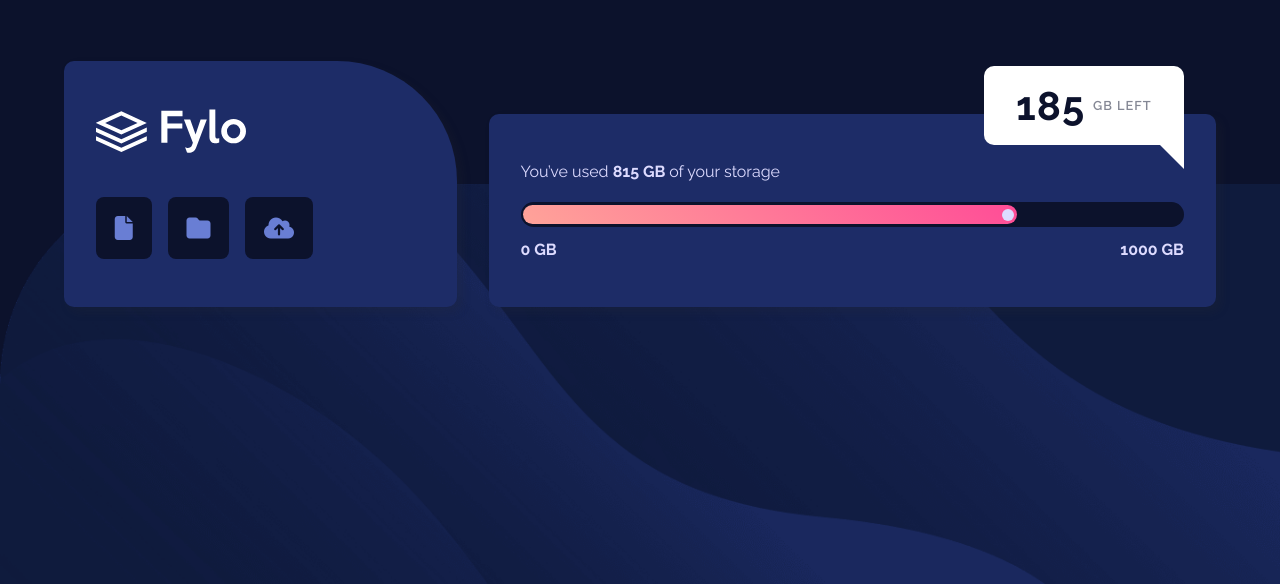
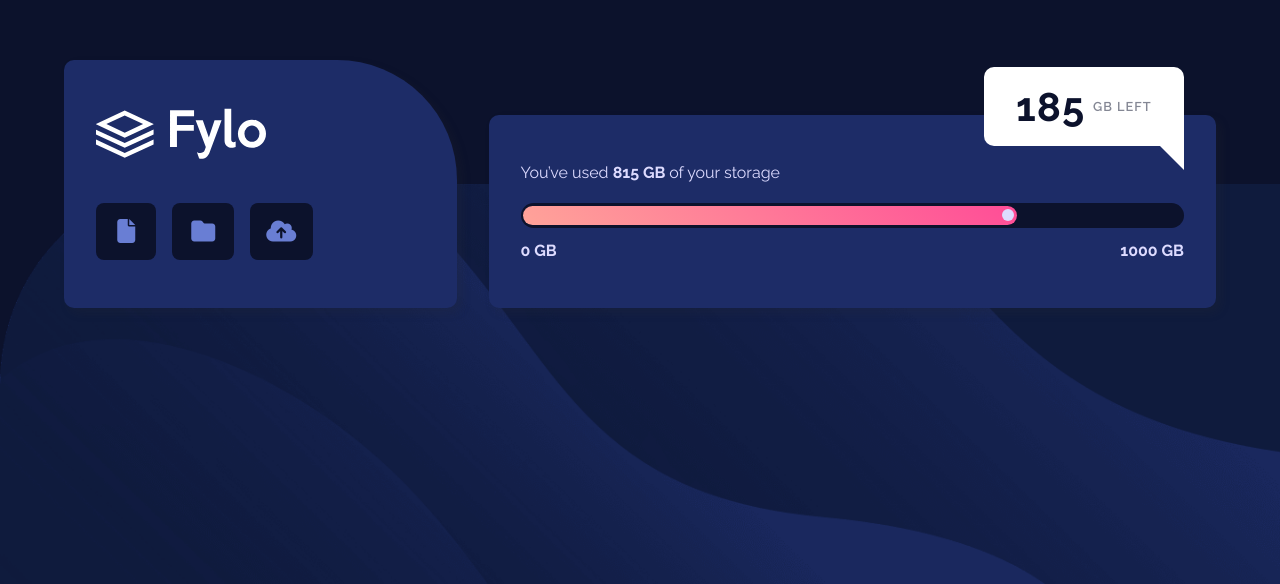
Before and after one commit to TomekWojak/Fylo-data-storage-component-fr-mentor-challenge, a plain HTML site: page index.html in a window 1280 px wide. Shown: the part 216-800 px from the top of the page. Drawn offline with Linux system fonts and the light colour scheme.

Commit message:
finished component

```diff
--- a/sass/style.scss
+++ b/sass/style.scss
@@ -77,7 +77,12 @@ body {
         border: 2px solid transparent;
         font-size: 1.5rem;
         transition: background .3s, border .3s, color .3s;
-
+        &:nth-child(1) {
+            padding: 0.6em 0.8em;
+        }
+        &:nth-child(2) {
+            padding: 0.6em 0.7em;
+        }
         &:hover {
             color: #fff;
             background: none;
@@ -119,6 +124,7 @@ body {
         height: 20px;
         border-radius: 30px;
         background-color: $veryDarkBlue;
+        overflow: hidden;
     }
     &__bar--inside {
         position: relative;
@@ -126,6 +132,7 @@ body {
         border-radius: inherit;
         height: 100%;
         background: $loadingBarColor;
+        animation: loading 2s ease forwards 1;
 
         &::before {
             content: '';
@@ -186,9 +193,7 @@ body {
         &__logo{
             width: 150px;
         }
-        &__icon {
-            padding: 0.7em;
-        }
+
         &__body-title {
             text-align: left;
         }
@@ -233,6 +238,7 @@ body {
 
     .card {
         overflow: hidden;
+
         &__body-white-box {
             padding: 1em 2em;
             top: -2em;
@@ -256,6 +262,8 @@ body {
                 border-right:25px solid #fff;
             }
         }
+
+
         &__body-white-box-number {
             justify-content: flex-start;
             letter-spacing: 1px;
@@ -280,8 +288,12 @@ body {
     }
     .card {
         overflow: visible;
+
         .text-grayed {
             font-size: .8rem;
+        }
+        &__logo {
+            width: 170px;
         }
         &__head {
             width: 35%;
@@ -317,3 +329,12 @@ body {
         transform: translateY(0) translateX(0) rotate(0);
     }
 }
+
+@keyframes loading {
+    from {
+        width: 0;
+    }
+    to {
+        width: 75%;
+    }
+}
```
Also changed, not shown: css/style.css, 1 other file.
